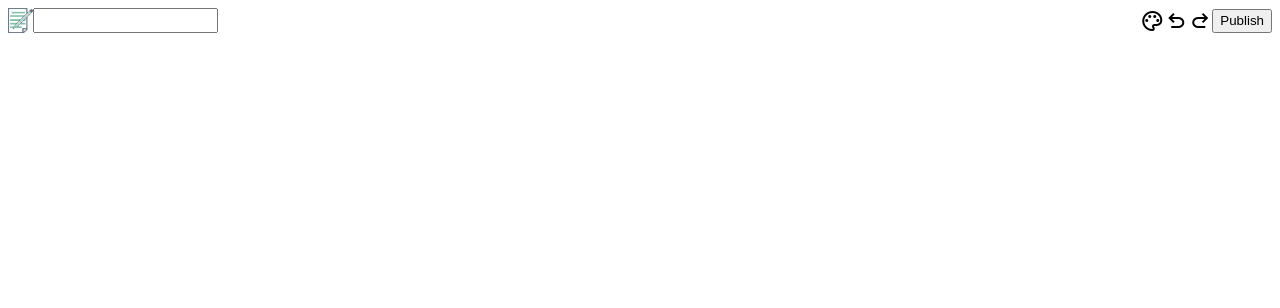
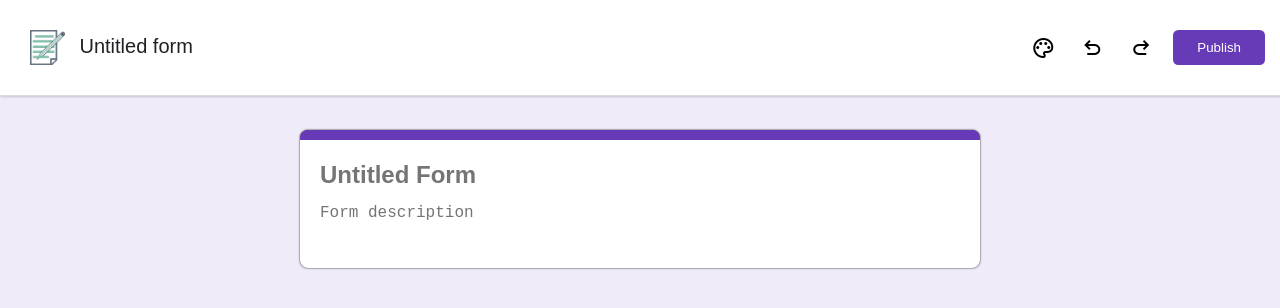
Before and after one commit to jaydeepxx/form_builder, a plain HTML site: page index.html in a window 1280 px wide. Drawn offline with nearby package versions, Linux system fonts and the light colour scheme.

Commit message:
form header & form description done

```diff
--- a/index.html
+++ b/index.html
@@ -4,6 +4,7 @@
     <meta charset="UTF-8">
     <meta name="viewport" content="width=device-width, initial-scale=1.0">
     <title>Form Builder</title>
+    <link rel="icon" type="image/x-icon" href="/assets/favicon.ico">
     <link rel="stylesheet" href="style.css">
     <link rel="stylesheet" href="https://fonts.googleapis.com/css2?family=Material+Symbols+Outlined" />
 </head>
@@ -11,17 +12,24 @@
     <header>
         <div class="header-left">
             <img class="form-icon" src="assets/form_icon.png" alt="form-icon">
-            <input type="text">
+            <input class="form-headline" type="text" value="Untitled form">
         </div>
-        <div class="header-right">
-            <span class="material-symbols-outlined">palette</span>
-            <span class="material-symbols-outlined">undo</span>
-            <span class="material-symbols-outlined">redo</span>
-            <button class="publish-button">Publish</button>
+        <nav class="header-right">
+            <span class="material-symbols-outlined" id="palette" role="button" aria-label="Change theme">palette</span>
+            <span class="material-symbols-outlined" id="undo" role="button">undo</span>
+            <span class="material-symbols-outlined" id="redo" role="button">redo</span>
+            <button class="publish-button" aria-label="Publish Form">Publish</button>
             <div class="user-profile">
+                <!-- <img src="" alt="User Profile"> -->
             </div>
+        </nav>
+    </header>
+    <div class="form-content">
+        <div class="form-header">
+            <input type="text" class="form-title-input" placeholder="Untitled Form">
+            <textarea name="form-description" class="form-description" placeholder="Form description"></textarea>
         </div>
+    </div>
 
-    </header>
 </body>
 </html>
--- a/style.css
+++ b/style.css
@@ -1,13 +1,140 @@
+body{
+    background-color: #f0ebf8;
+    margin: 0;
+    padding-top: 80px;
+}
+
+/*  Header Section */
+
 header{
+    background-color: white;
+    width: 100%;
     display: flex;
     justify-content: space-between;
     align-items: center;
+    box-shadow: 0 0 3px 0px rgba(0,0,0,0.3);
+    border-bottom: 0.5px solid rgb(218, 220, 224);;
+    padding: 20px;
+    position: fixed;
+    top: 0;
+    left: 0;
+    z-index: 1000;
 }
 
 .header-left, .header-right{
     display: flex;
+    align-items: center;
+}
+
+.header-right{
+    gap: 15px;
+    margin-right: 20px;
 }
 
 .form-icon{
-    width: 3%;
+    width: 15%;
+    max-width: 50px;
+    padding: 10px;
 }
+
+.publish-button{
+    padding: 10px 24px;
+    /* margin-left: 10px; */
+    background-color: #673ab7;
+    color: white;
+    border-radius: .4em;
+    border: none;
+    cursor: pointer;
+}
+
+.publish-button:hover{
+    background-color: #7047b5;
+}
+
+.form-headline{
+    font-size: 20px;
+    font-weight: 300;
+    /* appearance: none; */
+	border: none;
+	outline: none;
+    width: 100%;
+    max-width: 150px;
+	border-bottom: 2px solid transparent;
+    transition: border-bottom 0.2s ease-in-out;
+    padding: 5px;
+	background: transparent;
+    color: #202124;
+}
+
+.form-headline:focus{
+    border-bottom: 2px solid #202124;
+}
+
+#palette, #undo, #redo{
+    /* background-color: #5f6368; */
+    cursor: pointer;
+    padding: 5px;
+}
+
+#palette:hover, #undo:hover, #redo:hover {
+    border-radius: 50%;
+    background-color: rgba(202, 202, 202, 0.267);
+}
+
+/*  Form Section  */
+/*
+.form-content{
+    background-color: #f0ebf8;;
+} */
+
+.form-header{
+    /* background-color: #f0ebf8;; */
+    display: flex;
+    flex-direction: column;
+    width: 50%;
+    align-items: center;
+    margin: 50px auto 20px;
+    padding: 20px;
+    background: white;
+    border-radius: 8px;
+    border-top: 10px solid #673ab7;
+    box-shadow: 0 0 2px rgba(0,0,0,1);
+    gap: 10px;
+}
+
+.form-title-input{
+    font-size: 24px;
+    font-weight: bold;
+    width: 100%;
+    border: none;
+    border-bottom: 2px solid transparent;
+    transition: border-bottom 0.2s ease-in-out;
+    outline: none;
+    background: transparent;
+    color: #202124;
+}
+
+.form-title-input:focus{
+    border-bottom: 2px solid #673ab7;
+}
+
+.form-description{
+    font-size: 16px;
+    width: 100% !important;
+    border: none;
+    outline: none;
+    resize: none;
+    height: 40px !important;
+    border-bottom: 2px solid transparent;
+    transition: border-bottom 0.2s ease-in-out;
+}
+
+.form-description:focus{
+    border-bottom: 2px solid #673ab7;
+}
+
+@media only screen and (max-width: 768px) {
+    .form-header{
+        width: 80%;
+    }
+  }
```
Also changed, not shown: assets/favicon.ico (added), 1 other file.
